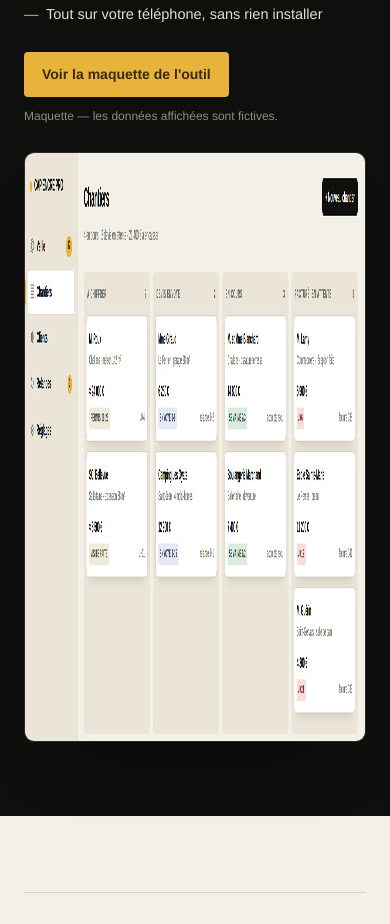
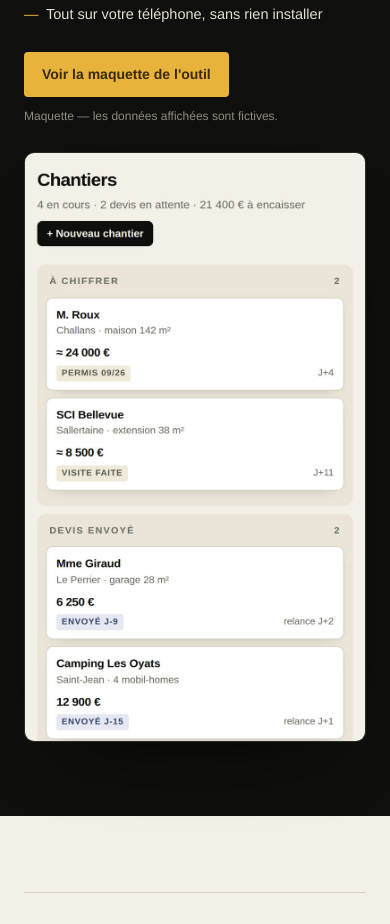
Before and after one commit to milcenteam85/Cap-encre-site, a plain HTML site: page artisan/index.html in a window 390 px wide. Shown: the part 2325-3249 px from the top of the page. Drawn offline with Linux system fonts and the light colour scheme.

Commit message:
Artisan : aperçu de l'outil adapté au téléphone (vue mobile dédiée)

```diff
--- a/artisan/index.html
+++ b/artisan/index.html
@@ -175,7 +175,10 @@ footer .f{display:flex;justify-content:space-between;gap:16px;flex-wrap:wrap}
       <a class="btn-accent" href="/pro/">Voir la maquette de l'outil</a>
       <span class="small">Maquette — les données affichées sont fictives.</span>
     </div>
-    <div class="shot"><img src="outil-chantiers.jpg?v=2" alt="Aperçu de l'outil de suivi de chantier" loading="lazy" width="1600" height="588"></div>
+    <div class="shot"><picture>
+        <source media="(max-width:700px)" srcset="outil-chantiers-mobile.jpg">
+        <img src="outil-chantiers.jpg?v=2" alt="Aperçu de l'outil de suivi de chantier" loading="lazy" width="1600" height="588">
+      </picture></div>
   </div>
 </section>
 
```
Also changed, not shown: artisan/outil-chantiers-mobile.jpg (added).
